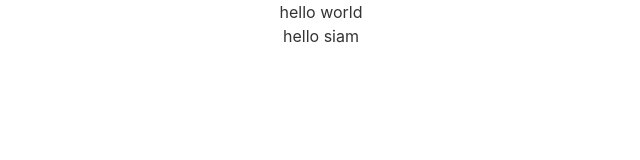
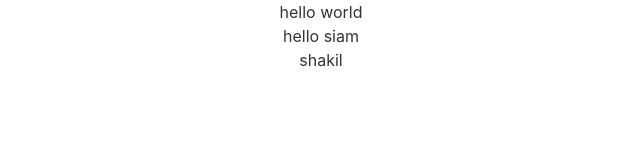
Before and after one commit to itsproali/jobs-ladder-client, a React (Create React App) app: page / in a window 1280 px wide. Shown: the top 160 px of the page, without its empty margins (319-959 px from the left). Built offline with nearby package versions, Linux system fonts and the light colour scheme.

Commit message:
test purpose

```diff
--- a/src/App.js
+++ b/src/App.js
@@ -5,6 +5,9 @@ function App() {
   return (
     <div className="App">
       <Router></Router>
+      <div>
+        shakil
+      </div>
     </div>
   );
 }
```
